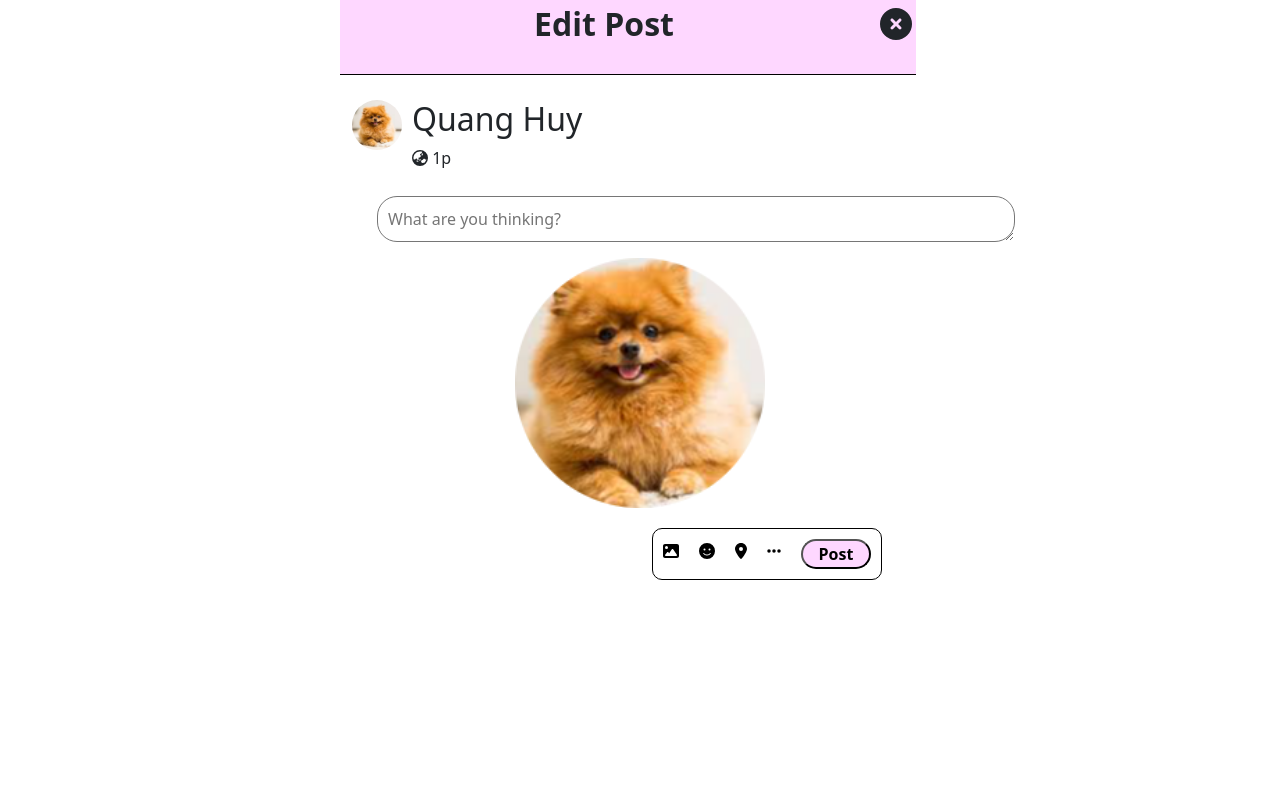
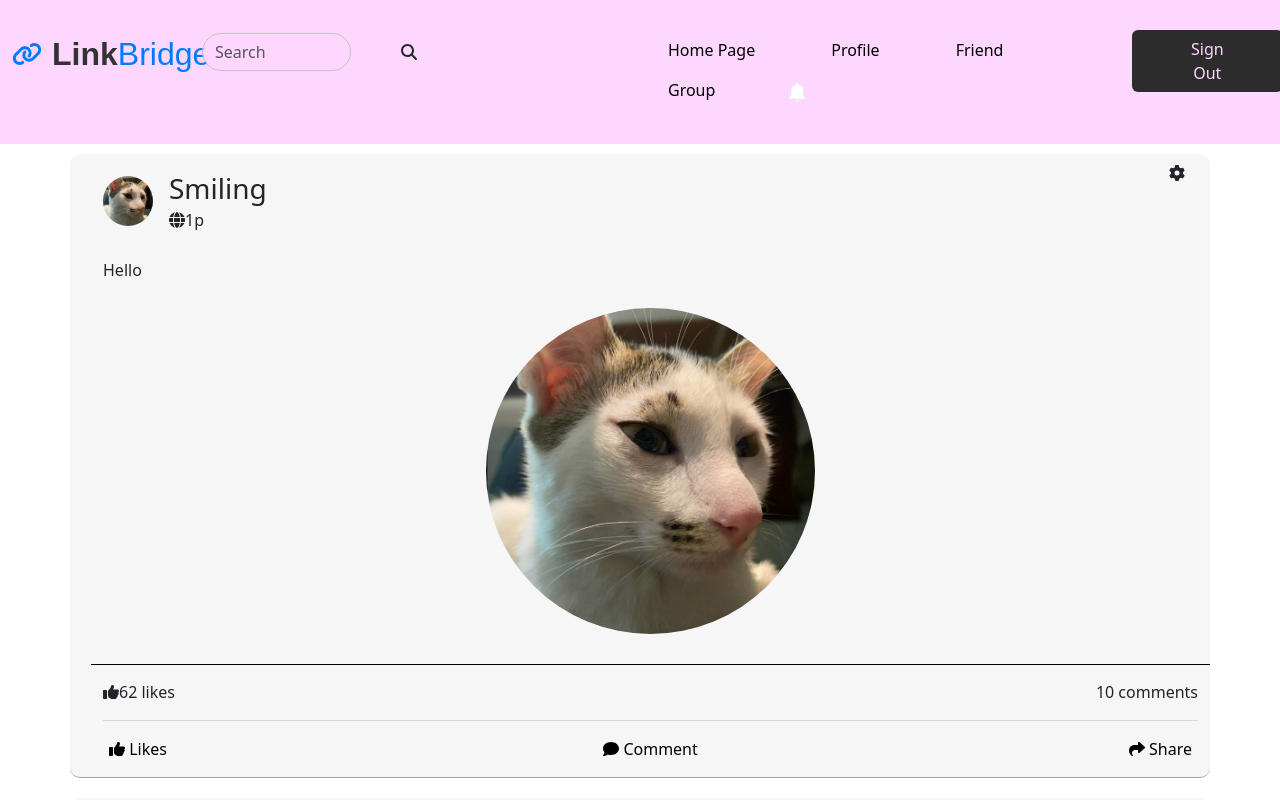
Before and after one commit to xuandat2001/Social-Media-Application, a React (Vite) app: page / in a window 1280 px wide. Shown: the top 800 px of the page. Built offline with nearby package versions, Linux system fonts and the light colour scheme.

Commit message:
update Post and Group page

```diff
--- a/src/components/Post.jsx
+++ b/src/components/Post.jsx
@@ -1,7 +1,57 @@
-function Post (){
+import { FontAwesomeIcon } from '@fortawesome/react-fontawesome';
+import { faGear,faThumbsUp,faShare,faComment } from '@fortawesome/free-solid-svg-icons';
+import '../css/post.css';
+function Post ({avatar,userName,content,logo, image,numberOfReaction, numberOfComment}){
     return (
         <>
+            <div className="container container-post">
+                <div className="row">
 
+                    <div className="col-11 d-flex align-items-center">
+                        <img className="avatar me-3" src={avatar} alt="User avatar" />
+                        <div className="post-info">
+                            <h3>{userName}</h3>
+                            <p className="time-post"><span className="authorization-icon">{logo}</span>1p</p>
+                        </div>
+                    </div>
+                    <div className="col-1">
+                        <button className="btn float-end"><FontAwesomeIcon icon={faGear} /></button>
+                    </div>
+                </div>
+                <div className='row'>
+                    <div className='post-content'>
+                        <p>{content}</p>
+                    </div>
+                </div>
+                <div className='row'>
+                    <div className='post-image '>
+                        <img className="main-image d-block mx-auto rounded-circle" src={image} alt="User Content image" />
+                    </div>
+                </div>
+                <div className='row number-of-interaction'>
+                    <div className='col-6'>
+                        <p><FontAwesomeIcon icon={faThumbsUp} />{numberOfReaction} likes</p>
+                    </div>
+                    <div className='col-6'>
+                        <p className='number-comment float-end'>{numberOfComment} comments</p>
+                    </div>
+
+                </div>
+                <div className='line '></div>
+                <div className='row reaction justify-content-between'>
+                    <div className='col-4 d-flex justify-content-start'>
+                        <button><FontAwesomeIcon icon={faThumbsUp} /> Likes</button>
+                    </div>
+                    <div className='col-4 d-flex justify-content-center'>
+                        <button><FontAwesomeIcon icon={faComment} /> Comment</button>
+                    </div>
+                    <div className='col-4 d-flex justify-content-end'>
+                        <button><FontAwesomeIcon icon={faShare} /> Share</button>
+                    </div>
+                </div>
+
+
+            </div>
         </>
     )
 }
--- a/src/css/Post.css
+++ b/src/css/Post.css
@@ -1,70 +1,41 @@
-.header{
-    background-color: #FED7FF;
-    height: 75px;
+.container-post{
+    padding-left: 33px;
+
+    margin-top: 10px;
+    background-color: #F6F6F6;
+    margin-bottom: 20px;
+    border-radius: 10px;
+    border-bottom: 1px solid #a7a6a6;
+}
+.post-info{
+    margin-top: 18px;
+}
+.post-info h3{
+    margin-bottom: 2px;
+}
+.post-content {
+    margin-top: 10px;
+    margin-bottom: 10px;
+}
+.post-image img{
+    width: 30%;
+    height: 100%;
+}
+.number-of-interaction{
+    margin-top: 30px;
+    border-top: 1px solid black;
+    padding-top: 15px;
+}
+.line{
+    height: 1px;
     width: 100%;
-    font-size: 32px;
-    text-align: center;
+    background-color: #d8d8d8;
 }
-
-.nav-insert-buttons{
-   width: 230px;
-   border-radius: 10px;
+.reaction{
+    padding-bottom: 15px;
+    padding-top: 15px;
 }
-
-.nav-insert-buttons a{
-    margin: 10px;
+.reaction button{
+   border: none;
+   background-color: #F6F6F6;
 }
-
-.text-area-div{
-    margin: 10px 10px 10px 25px;
-
-}
-
-.text-area-div textarea{
-    padding: 10px;
-    border-radius: 20px;
-}
-
-.custom-container{
-    width: 600px;
-}
-
-.add-border-bottom{
-    border-bottom: 1px solid black;
-    margin-bottom: 25px;
-}
-
-.icon-color{
-    color: black;
-}
-
-.add-border{
-    border: 1px solid black;
-}
-
-.add-margin-right{
-    margin-right: 10px;
-}
-
-.add-margin-bottom{
-    margin-bottom: 20px;
-}
-
-.custom-post-button{
-    background-color: #FED7FF;
-    border-radius: 15px;
-    width: 70px;
-    height: 30px;
-    margin: 10px;
-    font-weight: bold;
-}
-
-.custom-share-button{
-    background-color: #FED7FF;
-    border-radius: 15px;
-    width: 100px;
-    height: 30px;
-    margin: 10px;
-    font-weight: bold;
-
-}
--- a/src/main.jsx
+++ b/src/main.jsx
@@ -12,6 +12,6 @@ import EditPost from './pages/User-Site/EditPost.jsx';
 
 createRoot(document.getElementById('root')).render(
   <StrictMode>
-    <EditPost/>
+    <Group/>
   </StrictMode>,
 )
--- a/src/pages/Group.jsx
+++ b/src/pages/Group.jsx
@@ -1,9 +1,47 @@
 import Header from "../components/Header";
-
+import Post from '../components/Post.jsx';
+import testImage from '../image/Screenshot 2024-08-12 000128.png'
+import { FontAwesomeIcon } from '@fortawesome/react-fontawesome';
+import { faGlobe } from '@fortawesome/free-solid-svg-icons';
 function Group(){
+    const posts = [
+        {
+          id : 1,
+          avatar : testImage,
+          userName : "Smiling",
+          content : "Hello",
+          logo    : <FontAwesomeIcon icon={faGlobe} />,
+          image   : testImage,
+          numberOfReaction : 62,
+          numberOfComment : 10
+        },
+        {
+          id : 2,
+          avatar : testImage,
+          userName : "Smiling",
+          content : "Hello",
+          logo    : <FontAwesomeIcon icon={faGlobe} />,
+          image   : testImage,
+          numberOfReaction : 62,
+          numberOfComment : 10
+        },
+        {
+          id : 3,
+          avatar : testImage,
+          userName : "Smiling",
+          content : "Hello",
+          logo    : <FontAwesomeIcon icon={faGlobe} />,
+          image   : testImage,
+          numberOfReaction : 62,
+          numberOfComment : 10
+        }
+      ];
     return(
         <>
         <Header/>
+        {posts.map((post) => (
+        <Post key = {post.id} avatar={post.avatar} userName={post.userName} content={post.content} logo={post.logo} image={post.image} numberOfReaction={post.numberOfReaction} numberOfComment={post.numberOfComment}/>
+      ))}
         </>
     )
 }
```
Also changed, not shown: src/css/createPost.css (added, +70 -0 lines), src/image/Screenshot 2024-08-12 000128.png (added).
